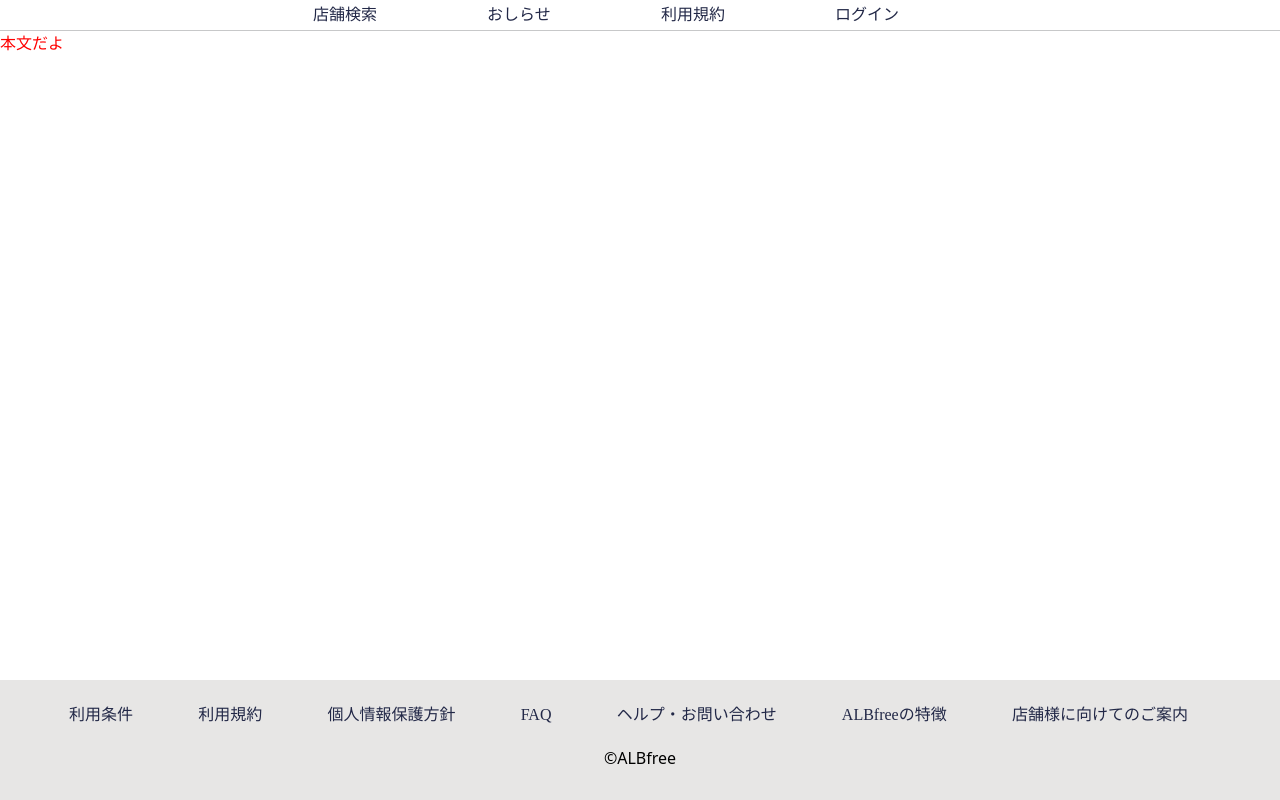
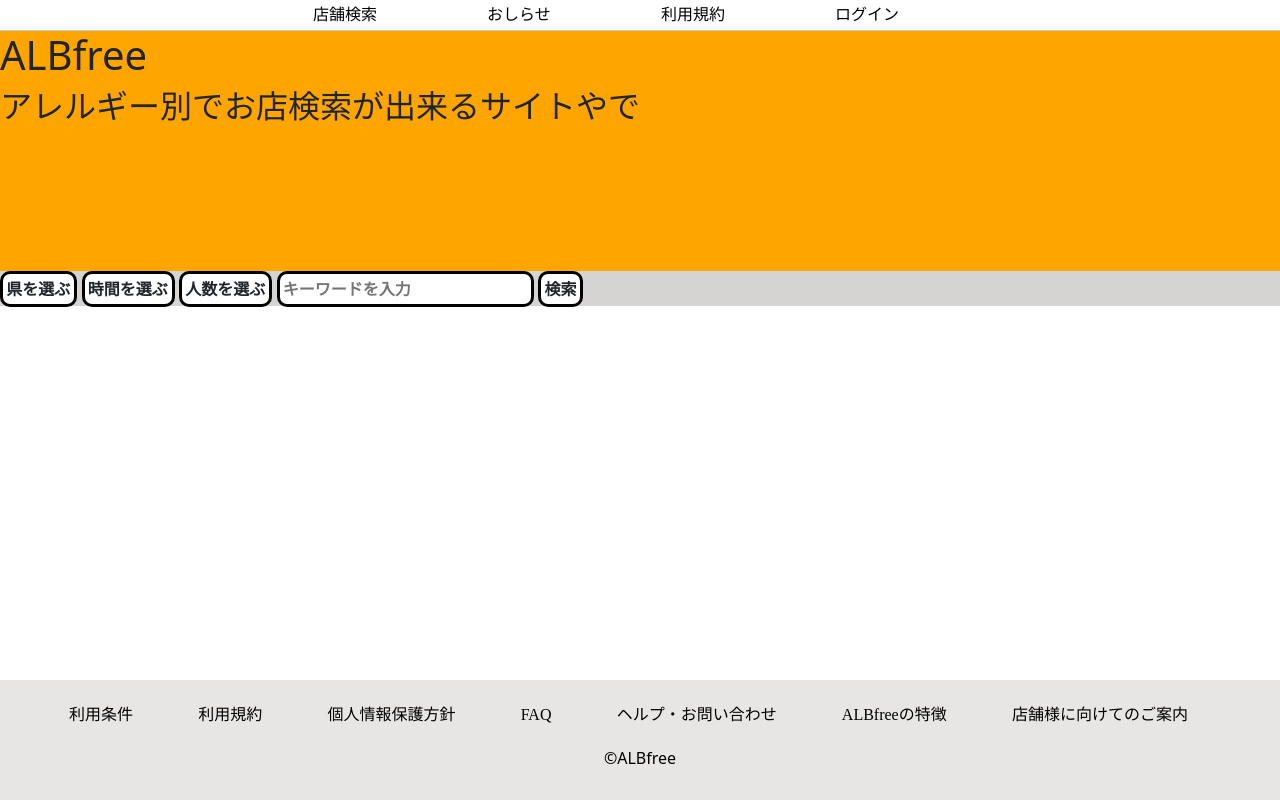
Before and after one commit to hidakahiromu/AlBfree, a Django app: page / in a window 1280 px wide. Run offline with Django 3.2, Linux system fonts and the light colour scheme.

Commit message:
ヘッダーとボディの結合

```diff
--- a/static/css/TopPage.css
+++ b/static/css/TopPage.css
@@ -1,6 +1,34 @@
-p{
-    color:red;
+.Heading{
+    font-size: 40px;
 }
-a{
-    color: #222847;
+.img{
+    margin       : auto;
+    width        : 100%;
+    height       : 30%;
+    background   : orange;
 }
+/*簡易検索フォーム*/
+form{
+    margin       : auto;
+    width        : 100%;
+    height       : 35px;
+    background   : rgb(214, 211, 211);
+}
+
+select{
+    padding: 0.2em;
+    font-weight: bold;
+    background: #FFF;
+    border: solid 3px #000000;/*線*/
+    border-radius: 10px;/*角の丸み*/
+}
+.tab_select{
+    font-weight: none;
+}
+input{
+    padding: 0.2em;
+    font-weight: bold;
+    background: #FFF;
+    border: solid 3px #000000;/*線*/
+    border-radius: 10px;/*角の丸み*/
+}
--- a/templates/TopPage.html
+++ b/templates/TopPage.html
@@ -7,6 +7,7 @@
 {% endblock title %}
 
 {% block css %}
+    <!-- ここにcss書くよ -->
     <link rel="stylesheet" href="{% static 'css/TopPage.css' %}">
 {% endblock css %}
 
@@ -17,7 +18,76 @@
 
 {% block content %}
     <!-- ここに本文書くよ -->
-    <p>本文だよ</p>
+    <div class="img">
+        <h1 class="Heading">ALBfree</h1>
+        <h2>アレルギー別でお店検索が出来るサイトやで</h2>
+    </div>
+        <div search list>
+            <!--簡易検索フォーム-->
+            <form action="店舗一覧(検索結果)" method="get">
+                <select name="Prefecture">
+                    <option class="tab_select">県を選ぶ</option>
+                    <optgroup label="北海道・東北">
+                        <option value="hokkaido">北海道</option>
+                        <option value="aomori">青森</option>
+                        <option value="akita">秋田</option>
+                    </optgroup>
+                    <optgroup label="関東">
+                        <option value="tokyo">東京</option>
+                        <option value="tiba">千葉</option>
+                        <option value="kanagawa">神奈川</option>
+                    </optgroup>
+                    <optgroup label="中部">
+                    </optgroup>
+                    <optgroup label="近畿">
+                        <option value="hyogo">兵庫</option>
+                        <option value="osaka">大阪</option>
+                        <option value="kyoto">京都</option>
+                    </optgroup>
+                    <optgroup label="中国">
+                    </optgroup>
+                    <optgroup label="四国">
+                    </optgroup>
+                    <optgroup label="九州・沖縄">
+                    </optgroup>
+                </select>
+
+                <select name="time">
+                    <option>時間を選ぶ</option>
+                    <option value="800">8:00</option>
+                    <option value="900">9:00</option>
+                    <option value="1000">10:00</option>
+                    <option value="1100">11:00</option>
+                    <option value="1200">12:00</option>
+                    <option value="1300">13:00</option>
+                    <option value="1400">14:00</option>
+                    <option value="1500">15:00</option>
+                    <option value="1600">16:00</option>
+                    <option value="1700">17:00</option>
+                    <option value="1800">18:00</option>
+                    <option value="1900">19:00</option>
+                    <option value="2000">20:00</option>
+                    <option value="2100">21:00</option>
+                    <option value="2200">22:00</option>
+                </select>
+                <select name="member">
+                    <option>人数を選ぶ</option>
+                    <option value="1">1人</option>
+                    <option value="2">2人</option>
+                    <option value="3">3人</option>
+                    <option value="4">4人</option>
+                    <option value="5">5人</option>
+                    <option value="6">6人</option>
+                    <option value="7">7人</option>
+                    <option value="8">8人</option>
+                    <option value="9">9人</option>
+                    <option value="10">10人</option>
+                </select>
+
+                <input type="search" name="search" placeholder="キーワードを入力">
+                <input type="submit" name="submit" value="検索">
+            </form>
+        </div>
 {% endblock content %}
 
 {% block footer %}
```
